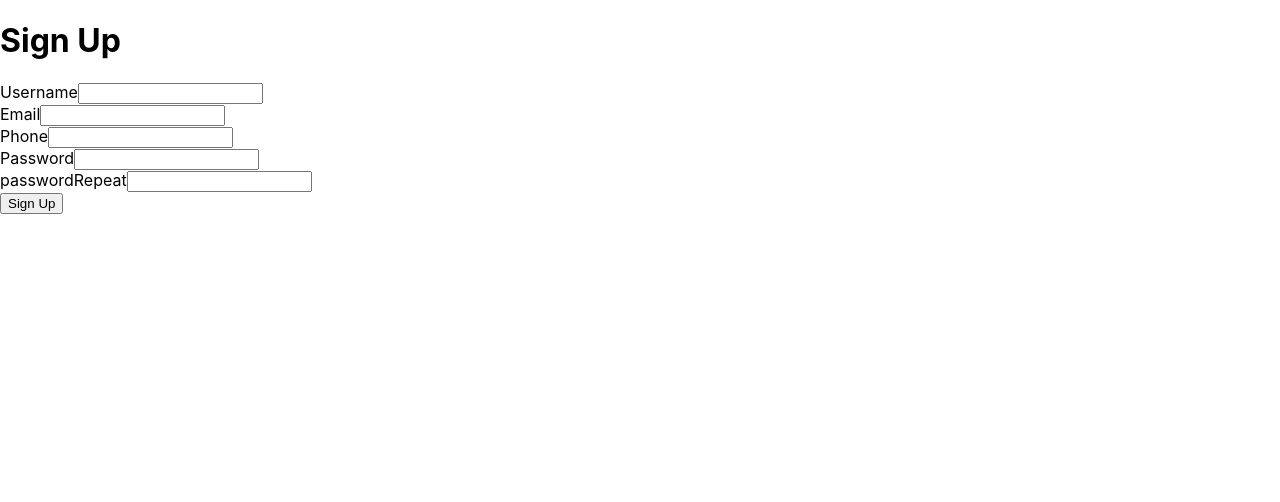
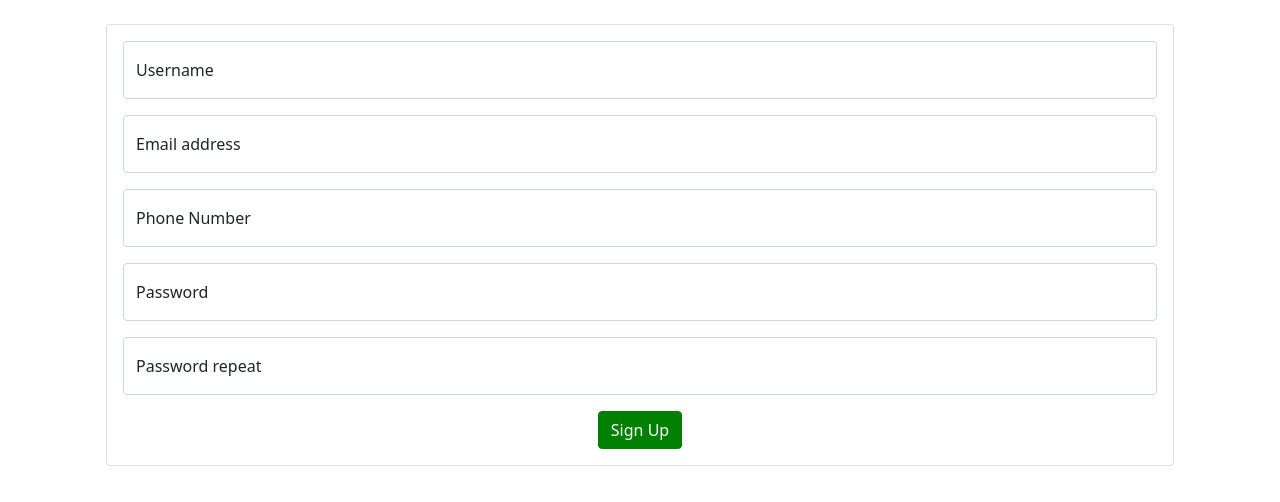
Before and after one commit to berkay22demirel/buybet-user-board-frontend, a React (Create React App) app: page / in a window 1280 px wide. Shown: the top 502 px of the page. Built offline with nearby package versions, Linux system fonts and the light colour scheme.

Commit message:
add bootstrap

```diff
--- a/package.json
+++ b/package.json
@@ -7,7 +7,10 @@
     "@testing-library/react": "^11.2.7",
     "@testing-library/user-event": "^12.8.3",
     "axios": "^0.24.0",
+    "bootstrap": "^5.1.3",
+    "node-sass": "^6.0.1",
     "react": "^17.0.2",
+    "react-bootstrap": "^2.0.2",
     "react-dom": "^17.0.2",
     "react-scripts": "4.0.3",
     "web-vitals": "^1.1.2"
@@ -36,5 +39,5 @@
       "last 1 safari version"
     ]
   },
-  "proxy" : "http://localhost:8080"
+  "proxy": "http://localhost:8080"
 }
--- a/src/UserSignupPage.js
+++ b/src/UserSignupPage.js
@@ -8,7 +8,8 @@ export class UserSignupPage extends React.Component {
         email : null,
         phone : null,
         password : null,
-        passwordRepeat : null
+        passwordRepeat : null,
+        pendingApiCall: false
     }
 
     onChange = event => {
@@ -26,35 +27,51 @@ export class UserSignupPage extends React.Component {
             phone : this.state.phone,
             password : this.state.password,
         }
-        axios.post("/api/1.0/users",user);
+        this.setState({pendingApiCall: true})
+        axios.post("/api/1.0/users",user)
+             .then(response => {
+                 this.setState({pendingApiCall: false})
+             })
+             .catch(error => {
+                this.setState({pendingApiCall: false})
+             });
     }
 
     render() {
         return (
-            <form>
-                <h1>Sign Up</h1>
-                <div>
-                    <label>Username</label>
-                    <input name="username" onChange={this.onChange}></input>
+            <div className="container">
+                <div className="card m-4">
+                    <form className="m-3">
+                        <div className="form-floating mb-3">
+                            <input name="username" className="form-control" id="usernameInput" placeholder="example" />
+                            <label for="usernameInput">Username</label>
+                        </div>
+                        <div className="form-floating mb-3">
+                            <input name="email" type="email" className="form-control" id="emailInput" placeholder="name@example.com" />
+                            <label for="emailInput">Email address</label>
+                        </div>
+                        <div className="form-floating mb-3">
+                            <input name="phone" type="phone" className="form-control" id="phoneInput" placeholder="5554443322" />
+                            <label for="phoneInput">Phone Number</label>
+                        </div>
+                        <div className="form-floating mb-3">
+                            <input name="password" type="password" className="form-control" id="passwordInput" placeholder="example"/>
+                            <label for="passwordInput">Password</label>
+                        </div>
+                        <div className="form-floating mb-3">
+                            <input name="passwordRepeat" type="password" className="form-control" id="passwordRepeatInput" placeholder="example" />
+                            <label for="passwordRepeatInput">Password repeat</label>
+                        </div>
+                        <div className="text-center">
+                            <button type="button"
+                                    className="btn btn-primary"
+                                    onClick={this.onClickSignup}
+                                    disabled={this.state.pendingApiCall}>
+                                         {this.state.pendingApiCall && <span class="spinner-border spinner-border-sm" role="status" aria-hidden="true"></span>} Sign Up</button>
+                        </div>
+                    </form>
                 </div>
-                <div>
-                    <label>Email</label>
-                    <input name="email" onChange={this.onChange}></input>
-                </div>
-                <div>
-                    <label>Phone</label>
-                    <input name="phone" onChange={this.onChange}></input>
-                </div>
-                <div>
-                    <label>Password</label>
-                    <input name="password" type="password" onChange={this.onChange}></input>
-                </div>
-                <div>
-                    <label>passwordRepeat</label>
-                    <input name="passwordRepeat" type="password" onChange={this.onChange}></input>
-                </div>
-                <button onClick={this.onClickSignup}>Sign Up</button>
-            </form>
+            </div>
         );
     }
 }
--- /dev/null
+++ b/src/bootstrap-override.scss
@@ -0,0 +1,3 @@
+$primary: green;
+
+@import "~bootstrap/scss/bootstrap";
--- a/src/index.js
+++ b/src/index.js
@@ -1,6 +1,7 @@
 import React from 'react';
 import ReactDOM from 'react-dom';
 import './index.css';
+import './bootstrap-override.scss';
 import App from './App';
 import { UserSignupPage } from './UserSignupPage';
 import reportWebVitals from './reportWebVitals';
```
Also changed, not shown: 1 other file (tests, documents, lock files or other folders).
